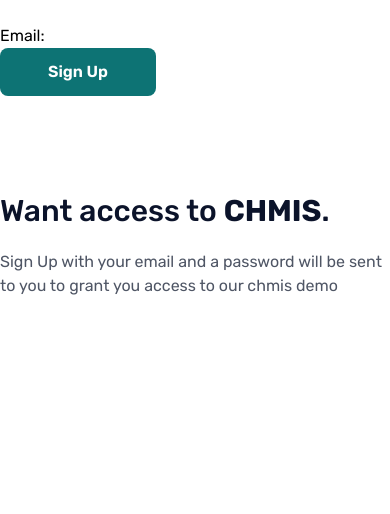
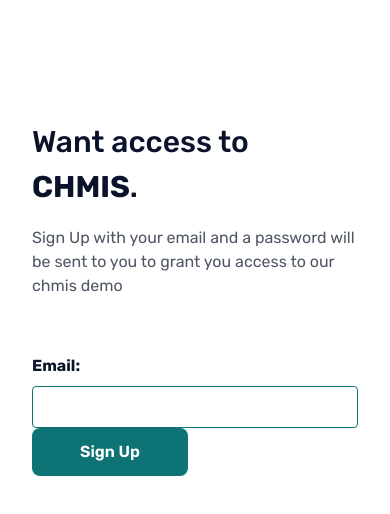
Before and after one commit to AlbertKay254/chmis_landing_page, a Next.js app: page /signup in a window 390 px wide. Shown: the top 514 px of the page. Built offline with nearby package versions, Linux system fonts and the light colour scheme.

Commit message:
mobile responsiveness

```diff
--- a/components/Pricing.js
+++ b/components/Pricing.js
@@ -58,13 +58,7 @@ const Pricing = () => {
                 </p>
                 <ul className="flex flex-col list-inside pl-6 xl:pl-0 items-start justify-start text-left text-black-500 flex-grow">
                   <li className="relative check custom-list my-2">
-                    Unlimited Bandwitch
-                  </li>
-                  <li className="relative check custom-list my-2">
-                    Encrypted Connection
-                  </li>
-                  <li className="relative check custom-list my-2">
-                    No Traffic Logs
+                    All main modules
                   </li>
                   <li className="relative check custom-list my-2">
                     Works on All Devices
@@ -102,13 +96,10 @@ const Pricing = () => {
               </p>
               <ul className="flex flex-col list-inside pl-6 xl:pl-0 items-start justify-start text-left text-black-500 flex-grow">
                 <li className="relative check custom-list my-2">
-                  Unlimited Bandwitch
+                  All main modules
                 </li>
                 <li className="relative check custom-list my-2">
-                  Encrypted Connection
-                </li>
-                <li className="relative check custom-list my-2">
-                  No Traffic Logs
+                  Other Specific modules
                 </li>
                 <li className="relative check custom-list my-2">
                   Works on All Devices
@@ -148,14 +139,14 @@ const Pricing = () => {
                 Premium Plan{" "}
               </p>
               <ul className="flex flex-col list-inside pl-6 xl:pl-0 items-start justify-start text-left text-black-500 flex-grow">
+              <li className="relative check custom-list my-2">
+                  All main modules
+                </li>
                 <li className="relative check custom-list my-2">
-                  Unlimited Bandwitch
+                  Other Specific modules
                 </li>
                 <li className="relative check custom-list my-2">
                   Encrypted Connection
-                </li>
-                <li className="relative check custom-list my-2">
-                  No Traffic Logs
                 </li>
                 <li className="relative check custom-list my-2">
                   Works on All Devices
--- a/pages/signup.js
+++ b/pages/signup.js
@@ -10,11 +10,11 @@ const Signup = () => {
   const scrollAnimation = useMemo(() => getScrollAnimation(), []);
 
   return (
-    <div>
+    <div className='max-w-screen-xl mt-24 px-8 sm:px-8 xl:px-16 mx-auto'>
       <motion.div
-            className="grid grid-flow-row sm:grid-flow-col grid-rows-2 md:grid-rows-1 sm:grid-cols-2 gap-8 py-6 sm:py-16"
+            className="grid grid-flow-row sm:grid-flow-col grid-rows-2 md:grid-rows-1 sm:grid-cols-2 gap-8 py-6 sm:py-16 "
             variants={scrollAnimation}>
-            <div className=" flex flex-col justify-center items-start row-start-2 sm:row-start-1">
+            <div className=" flex flex-col justify-center items-start row-start-1 sm:row-start-2 ">
               <h1 className="text-3xl lg:text-4xl xl:text-5xl font-medium text-black-600 leading-normal">
                 Want access to <strong>CHMIS</strong>.
               </h1>
@@ -27,11 +27,16 @@ const Signup = () => {
 
             <div className="flex w-full">
               <motion.div className="h-full w-full rounded-xl" variants={scrollAnimation}>
-                <div>
+                <div className=" flex flex-col justify-center items-start row-start-2 sm:row-start-2">
                   <form>
-                  <label htmlFor="email">Email:</label>
-                  <input type="text" id="email" name="email" required />
-                  <ButtonPrimary type="submit">Sign Up</ButtonPrimary>
+                  <label className="mb-2 font-bold text-black-600 mr-2 block" htmlFor="email">Email:</label>
+                  <input
+                    type="text"
+                    id="email"
+                    name="email"
+                    className="p-2 border border-blue-300 rounded mr-5 w-full sm:w-auto sm:mb-5"
+                    required />
+                  <ButtonPrimary className="mt-4 p-2 bg-blue-500 text-white rounded hover:bg-blue-500" type="submit">Sign Up</ButtonPrimary>
                 </form>
               </div>
               </motion.div>
```
